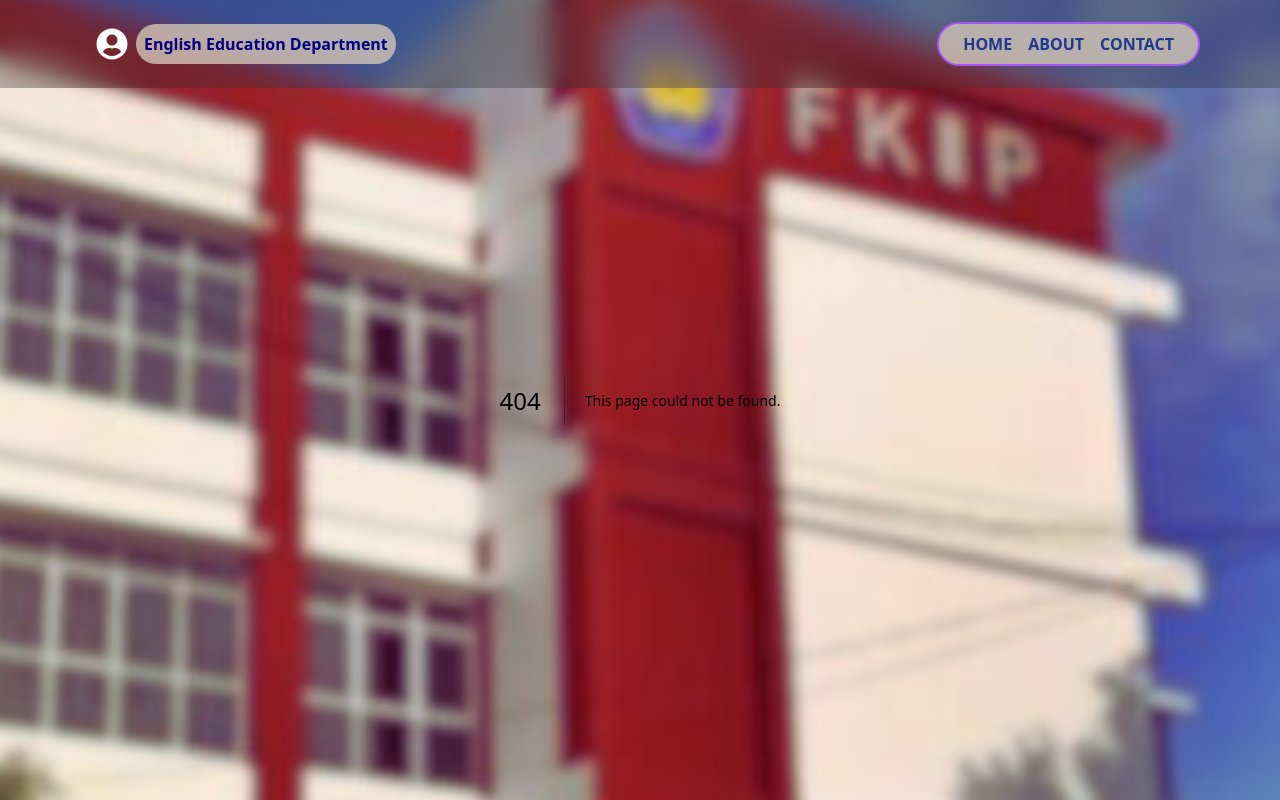
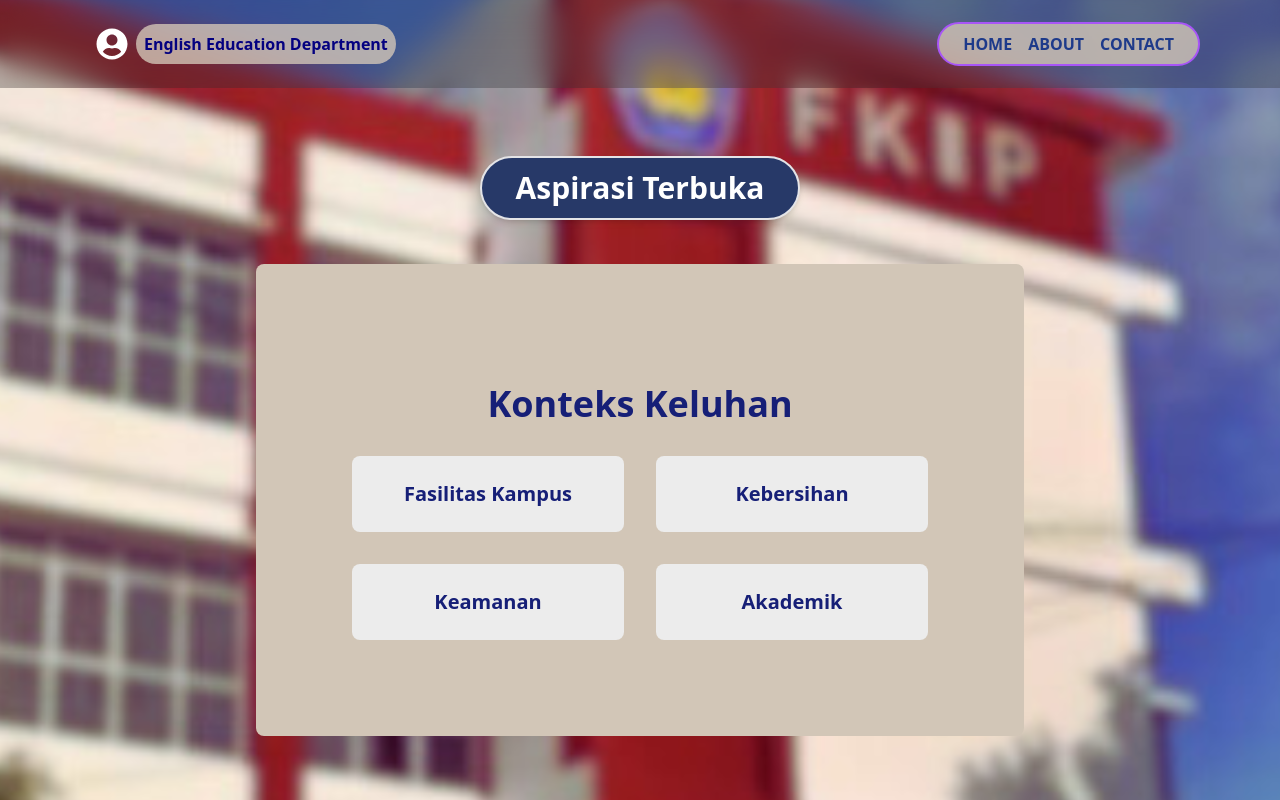
Before and after one commit to Jonathan0823/aspire-aseed, a Next.js app: page /aspirasiTerbuka in a window 1280 px wide. Before the commit this address had no page. Built offline with nearby package versions, Linux system fonts and the light colour scheme.

Commit message:
add asspirasi&seharassement page

```diff
--- /dev/null
+++ b/app/(aspirasi)/aspirasiTerbuka/page.tsx
@@ -0,0 +1,31 @@
+const page = () => {
+    return (
+        <div className="flex flex-col items-center justify-center w-screen h-screen bg-cover bg-center relative">
+            <div className="space-y-12 max-w-lg mx-auto flex flex-col mt-12 z-10 text-center py-11">
+                <h3 className="w-80 py-3 text-lg sm:text-xl md:text-2xl lg:text-3xl text-white font-bold rounded-full bg-[#273968] shadow-md hover:bg-[#1D2A56] border-2">
+                     Aspirasi Terbuka
+                 </h3>
+            </div>
+
+            <div className="bg-[#d2c6b7] p-6 sm:p-12 md:p-16 lg:p-20 xl:p-24 rounded-lg max-w-full sm:max-w-md md:max-w-lg lg:max-w-3xl w-full">
+                <h2 className="text-2xl sm:text-3xl md:text-4xl font-bold mb-8 text-center text-[#161f77] mt-6">Konteks Keluhan</h2>
+                <div className="grid grid-cols-2 sm:grid-cols-2 md:grid-cols-2 gap-4 sm:gap-6 md:gap-8 mt-8">
+                    <button className="bg-[#ececec] hover:bg-gray-300 text-[#161f77] font-bold py-4 px-6 sm:py-5 sm:px-7 md:py-6 md:px-8 text-sm sm:text-lg md:text-xl rounded-lg">
+                        Fasilitas Kampus
+                    </button>
+                    <button className="bg-[#ececec] hover:bg-gray-300 text-[#161f77] font-bold py-4 px-6 sm:py-5 sm:px-7 md:py-6 md:px-8 text-sm sm:text-lg md:text-xl rounded-lg">
+                        Kebersihan
+                    </button>
+                    <button className="bg-[#ececec] hover:bg-gray-300 text-[#161f77] font-bold py-4 px-6 sm:py-5 sm:px-7 md:py-6 md:px-8 text-sm sm:text-lg md:text-xl rounded-lg">
+                        Keamanan
+                    </button>
+                    <button className="bg-[#ececec] hover:bg-gray-300 text-[#161f77] font-bold py-4 px-6 sm:py-5 sm:px-7 md:py-6 md:px-8 text-sm sm:text-lg md:text-xl rounded-lg">
+                        Akademik
+                    </button>
+                </div>
+            </div>
+        </div>
+    )
+}
+
+export default page
--- /dev/null
+++ b/app/(aspirasi)/aspirasiTertutup/page.tsx
@@ -0,0 +1,31 @@
+const page = () => {
+    return (
+        <div className="flex flex-col items-center justify-center w-screen h-screen bg-cover bg-center relative">
+            <div className="space-y-12 max-w-lg mx-auto flex flex-col mt-12 z-10 text-center py-11">
+                <h3 className="w-80 py-3 text-lg sm:text-xl md:text-2xl lg:text-3xl text-white font-bold rounded-full bg-[#273968] shadow-md hover:bg-[#1D2A56] border-2">
+                     Aspirasi Tertutup
+                 </h3>
+            </div>
+
+            <div className="bg-[#d2c6b7] p-6 sm:p-12 md:p-16 lg:p-20 xl:p-24 rounded-lg max-w-full sm:max-w-md md:max-w-lg lg:max-w-3xl w-full">
+                <h2 className="text-2xl sm:text-3xl md:text-4xl font-bold mb-8 text-center text-[#161f77] mt-6">Konteks Keluhan</h2>
+                <div className="grid grid-cols-2 sm:grid-cols-2 md:grid-cols-2 gap-4 sm:gap-6 md:gap-8 mt-8">
+                    <button className="bg-[#ececec] hover:bg-gray-300 text-[#161f77] font-bold py-4 px-6 sm:py-5 sm:px-7 md:py-6 md:px-8 text-sm sm:text-lg md:text-xl rounded-lg">
+                        Fasilitas Kampus
+                    </button>
+                    <button className="bg-[#ececec] hover:bg-gray-300 text-[#161f77] font-bold py-4 px-6 sm:py-5 sm:px-7 md:py-6 md:px-8 text-sm sm:text-lg md:text-xl rounded-lg">
+                        Kebersihan
+                    </button>
+                    <button className="bg-[#ececec] hover:bg-gray-300 text-[#161f77] font-bold py-4 px-6 sm:py-5 sm:px-7 md:py-6 md:px-8 text-sm sm:text-lg md:text-xl rounded-lg">
+                        Keamanan
+                    </button>
+                    <button className="bg-[#ececec] hover:bg-gray-300 text-[#161f77] font-bold py-4 px-6 sm:py-5 sm:px-7 md:py-6 md:px-8 text-sm sm:text-lg md:text-xl rounded-lg">
+                        Akademik
+                    </button>
+                </div>
+            </div>
+        </div>
+    )
+}
+
+export default page
--- /dev/null
+++ b/app/(aspirasi)/sexualHarraasement/page.tsx
@@ -0,0 +1,59 @@
+"use client"
+import { useState } from "react";
+
+
+const page = () => {
+    const [isNameInputVisible, setIsNameInputVisible] = useState(false);
+
+    const handleYesClick = () => {
+        setIsNameInputVisible(true);
+    };
+
+    const handleNoClick = () => {
+
+        window.location.href = '/next-page';
+    };
+
+    return (
+        <div className="flex flex-col items-center justify-center w-screen h-screen bg-cover bg-center relative">
+            <div className="space-y-12 max-w-lg mx-auto flex flex-col mt-12 z-10 text-center py-11">
+                <h3 className="w-80 py-3 text-lg sm:text-xl md:text-2xl lg:text-3xl text-white font-bold rounded-full bg-[#273968] shadow-md hover:bg-[#1D2A56] border-2">
+                    Sexual Harassment
+                </h3>
+            </div>
+
+            <div className="bg-[#d2c6b7] p-6 sm:p-12 md:p-16 lg:p-20 xl:p-24 rounded-lg max-w-full sm:max-w-md md:max-w-lg lg:max-w-3xl w-full">
+                <h2 className="text-2xl sm:text-3xl md:text-4xl font-bold mb-8 text-center text-[#161f77] mt-6">Apakah anda bersedia memberikan nama?</h2>
+                <div className="grid grid-cols-1 sm:grid-cols-2 gap-4 sm:gap-6 md:gap-8 mt-8">
+                    <button
+                        onClick={handleYesClick}
+                        className="bg-[#161f77] text-white font-bold py-4 px-8 text-lg rounded-lg hover:bg-[#273968] transition"
+                    >
+                        IYA
+                    </button>
+                    <button
+                        onClick={handleNoClick}
+                        className="bg-[#161f77] text-white font-bold py-4 px-8 text-lg rounded-lg hover:bg-[#273968] transition"
+                    >
+                        TIDAK
+                    </button>
+                </div>
+
+                {isNameInputVisible && (
+                    <div className="flex flex-col items-center space-y-6 mt-6">
+                        <input
+                            type="text"
+                            placeholder="Masukkan Nama"
+                            className="w-80 sm:w-96 p-4 text-lg rounded-lg border-2 border-[#161f77] focus:outline-none focus:ring-2 focus:ring-[#161f77]"
+                        />
+                        <button className="bg-[#161f77] text-white font-bold py-4 px-8 rounded-lg text-lg hover:bg-[#273968] transition">
+                            Kirim
+                        </button>
+                    </div>
+                )}
+            </div>
+        </div>
+    );
+};
+
+export default page;
--- a/app/page.tsx
+++ b/app/page.tsx
@@ -6,13 +6,13 @@
     <div className="flex flex-col items-center justify-center w-screen md:pt-16 min-h-screen bg-cover bg-center relative">
       <Logo />
       <div className="space-y-4 max-w-lg mx-auto flex flex-col mt-10 z-10 text-center">
-        <Link href="/" className="w-80 py-3 md:text-xl text-white font-bold rounded-full bg-[#273968] shadow-md hover:bg-[#1D2A56] border-2 ">
+        <Link href="/aspirasiTerbuka" className="w-80 py-3 md:text-xl text-white font-bold rounded-full bg-[#273968] shadow-md hover:bg-[#1D2A56] border-2 ">
           Aspirasi Terbuka
         </Link>
-        <Link href="/" className="w-80 py-3 md:text-xl text-white font-bold rounded-full bg-[#273968] shadow-md hover:bg-[#1D2A56] border-2">
+        <Link href="/aspirasiTertutup" className="w-80 py-3 md:text-xl text-white font-bold rounded-full bg-[#273968] shadow-md hover:bg-[#1D2A56] border-2">
           Aspirasi Tertutup
         </Link>
-        <Link href="/" className="w-80 py-3 md:text-xl text-white font-bold rounded-full bg-[#273968] shadow-md hover:bg-[#1D2A56] border-2">
+        <Link href="/sexualHarraasement" className="w-80 py-3 md:text-xl text-white font-bold rounded-full bg-[#273968] shadow-md hover:bg-[#1D2A56] border-2">
           Sexual Harassment
         </Link>
       </div>
```
